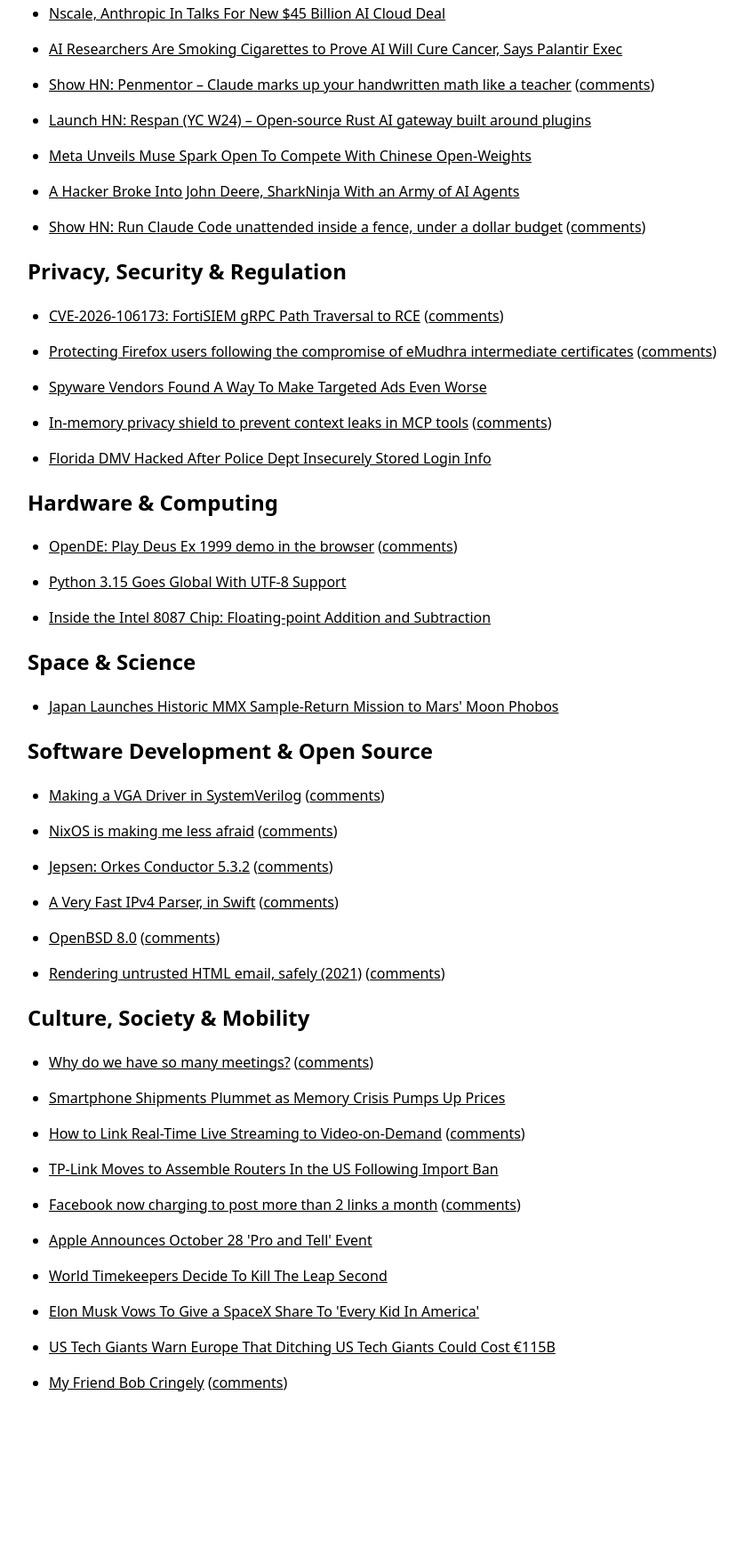
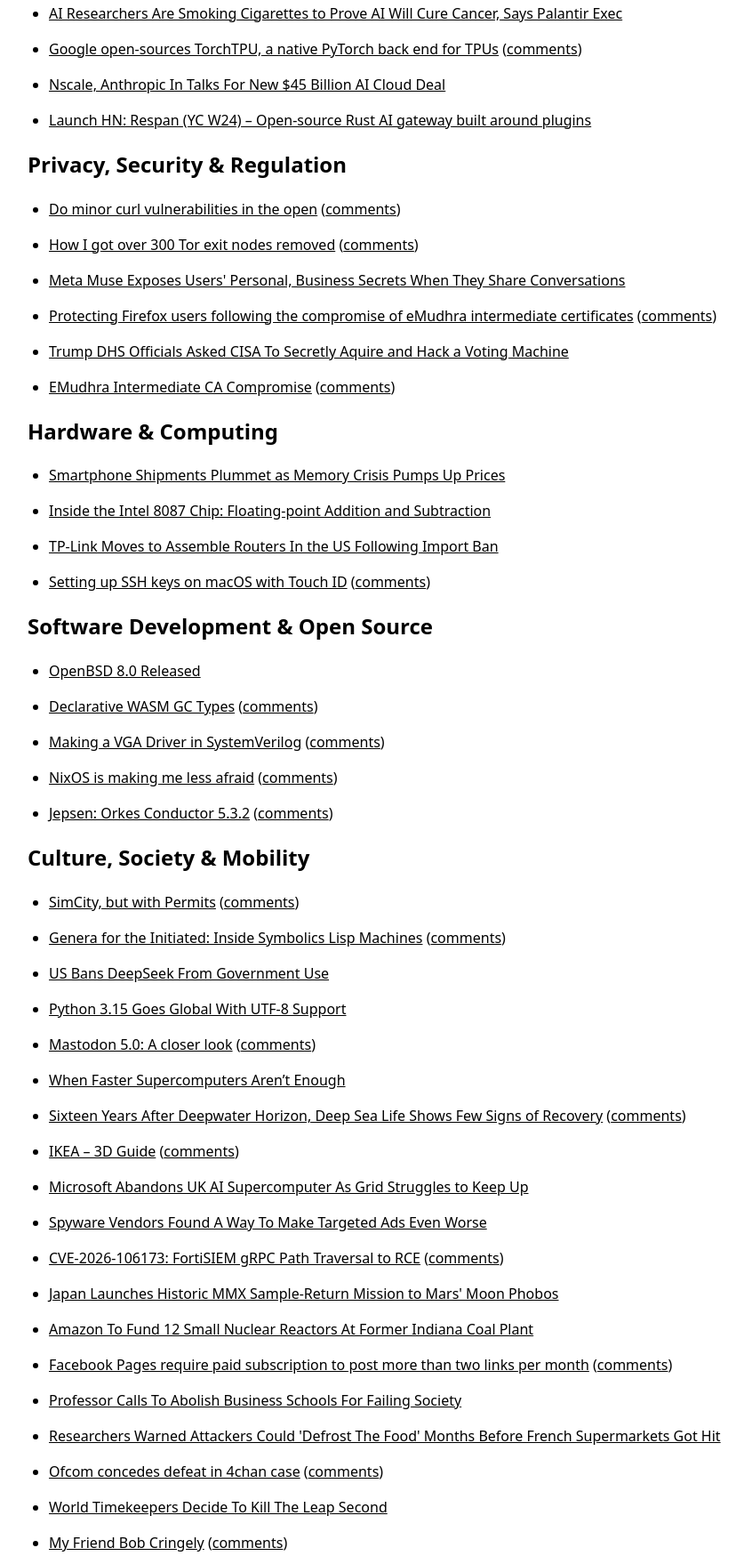
Before and after one commit to kherrick/news-summary, a website with bundled scripts: page index.html in a window 1280 px wide. Shown: the part 144-1893 px from the top of the page at 89% size, without its empty margins (209-1046 px from the left). Before the commit the page ends 1726 px from the top, so only its background shows below. Built offline with nearby package versions, Linux system fonts and the light colour scheme.

Commit message:
chore(news): update news summary [skip ci]

```diff
--- a/index.html
+++ b/index.html
@@ -90,14 +90,6 @@
       <li>
         <p>
           <a
-            href="https://slashdot.org/story/26/10/20/0536218/nscale-anthropic-in-talks-for-new-45-billion-ai-cloud-deal"
-            >Nscale, Anthropic In Talks For New $45 Billion AI Cloud Deal</a
-          >
-        </p>
-      </li>
-      <li>
-        <p>
-          <a
             href="https://soylentnews.org/article.pl?sid=26%2F10%2F19%2F0511219"
             >AI Researchers Are Smoking Cigarettes to Prove AI Will Cure Cancer,
             Says Palantir Exec</a
@@ -106,11 +98,18 @@
       </li>
       <li>
         <p>
-          <a href="https://github.com/AbdullahAlhariri/penmentor"
-            >Show HN: Penmentor – Claude marks up your handwritten math like a
-            teacher</a
+          <a href="https://github.com/google-pytorch/torch_tpu"
+            >Google open-sources TorchTPU, a native PyTorch back end for TPUs</a
           >
-          (<a href="https://news.ycombinator.com/item?id=50167604">comments</a>)
+          (<a href="https://news.ycombinator.com/item?id=50169053">comments</a>)
+        </p>
+      </li>
+      <li>
+        <p>
+          <a
+            href="https://slashdot.org/story/26/10/20/0536218/nscale-anthropic-in-talks-for-new-45-billion-ai-cloud-deal"
+            >Nscale, Anthropic In Talks For New $45 Billion AI Cloud Deal</a
+          >
         </p>
       </li>
       <li>
@@ -121,46 +120,39 @@
           >
         </p>
       </li>
-      <li>
-        <p>
-          <a
-            href="https://soylentnews.org/article.pl?sid=26%2F10%2F18%2F2138253"
-            >Meta Unveils Muse Spark Open To Compete With Chinese
-            Open-Weights</a
-          >
-        </p>
-      </li>
-      <li>
-        <p>
-          <a
-            href="https://it.slashdot.org/story/26/10/19/1746204/a-hacker-broke-into-john-deere-sharkninja-with-an-army-of-ai-agents"
-            >A Hacker Broke Into John Deere, SharkNinja With an Army of AI
-            Agents</a
-          >
-        </p>
-      </li>
-      <li>
-        <p>
-          <a href="https://github.com/metahumansworld/SIwithin"
-            >Show HN: Run Claude Code unattended inside a fence, under a dollar
-            budget</a
-          >
-          (<a href="https://news.ycombinator.com/item?id=50167456">comments</a>)
-        </p>
-      </li>
     </ul>
     <h2>Privacy, Security &amp; Regulation</h2>
     <ul>
       <li>
         <p>
           <a
-            href="https://horizon3.ai/attack-research/cve-2026-106173-deep-dive-fortisiem-grpc-path-traversal-file-write-rce/"
-            >CVE-2026-106173: FortiSIEM gRPC Path Traversal to RCE</a
+            href="https://daniel.haxx.se/blog/2026/10/20/do-minor-curl-vulnerabilities-in-the-open/"
+            >Do minor curl vulnerabilities in the open</a
           >
           (<a
-            href="https://lobste.rs/s/d0bbhd/cve_2026_106173_fortisiem_grpc_path"
+            href="https://lobste.rs/s/nryxzd/do_minor_curl_vulnerabilities_open"
             >comments</a
           >)
+        </p>
+      </li>
+      <li>
+        <p>
+          <a href="https://kaba.cx/posts/20261020_Tor/"
+            >How I got over 300 Tor exit nodes removed</a
+          >
+          (<a
+            href="https://lobste.rs/s/9h14un/how_i_got_over_300_tor_exit_nodes_removed"
+            >comments</a
+          >)
+        </p>
+      </li>
+      <li>
+        <p>
+          <a
+            href="https://yro.slashdot.org/story/26/10/20/1655247/meta-muse-exposes-users-personal-business-secrets-when-they-share-conversations"
+            >Meta Muse Exposes Users&#39; Personal, Business Secrets When They
+            Share Conversations</a
+          >
         </p>
       </li>
       <li>
@@ -179,26 +171,18 @@
       <li>
         <p>
           <a
-            href="https://soylentnews.org/article.pl?sid=26%2F10%2F18%2F2141251"
-            >Spyware Vendors Found A Way To Make Targeted Ads Even Worse</a
+            href="https://politics.slashdot.org/story/26/10/19/2055248/trump-dhs-officials-asked-cisa-to-secretly-aquire-and-hack-a-voting-machine"
+            >Trump DHS Officials Asked CISA To Secretly Aquire and Hack a Voting
+            Machine</a
           >
         </p>
       </li>
       <li>
         <p>
-          <a href="https://github.com/rohan-protocol/sdk"
-            >In-memory privacy shield to prevent context leaks in MCP tools</a
+          <a href="https://emudhra.we-have-a-problem.com/"
+            >EMudhra Intermediate CA Compromise</a
           >
-          (<a href="https://news.ycombinator.com/item?id=50167533">comments</a>)
-        </p>
-      </li>
-      <li>
-        <p>
-          <a
-            href="https://yro.slashdot.org/story/26/10/19/1726218/florida-dmv-hacked-after-police-dept-insecurely-stored-login-info"
-            >Florida DMV Hacked After Police Dept Insecurely Stored Login
-            Info</a
-          >
+          (<a href="https://news.ycombinator.com/item?id=50166579">comments</a>)
         </p>
       </li>
     </ul>
@@ -206,16 +190,9 @@
     <ul>
       <li>
         <p>
-          <a href="https://opende.netlify.app/"
-            >OpenDE: Play Deus Ex 1999 demo in the browser</a
-          >
-          (<a href="https://news.ycombinator.com/item?id=50168168">comments</a>)
-        </p>
-      </li>
-      <li>
-        <p>
-          <a href="https://soylentnews.org/article.pl?sid=26%2F10%2F19%2F054239"
-            >Python 3.15 Goes Global With UTF-8 Support</a
+          <a
+            href="https://soylentnews.org/article.pl?sid=26%2F10%2F19%2F0515251"
+            >Smartphone Shipments Plummet as Memory Crisis Pumps Up Prices</a
           >
         </p>
       </li>
@@ -228,19 +205,47 @@
           >
         </p>
       </li>
-    </ul>
-    <h2>Space &amp; Science</h2>
-    <ul>
       <li>
-        <a
-          href="https://science.slashdot.org/story/26/10/20/0522251/japan-launches-historic-mmx-sample-return-mission-to-mars-moon-phobos"
-          >Japan Launches Historic MMX Sample-Return Mission to Mars&#39; Moon
-          Phobos</a
-        >
+        <p>
+          <a
+            href="https://mobile.slashdot.org/story/26/10/19/211219/tp-link-moves-to-assemble-routers-in-the-us-following-import-ban"
+            >TP-Link Moves to Assemble Routers In the US Following Import Ban</a
+          >
+        </p>
+      </li>
+      <li>
+        <p>
+          <a
+            href="https://nmattia.com/posts/2026-10-19-setting-up-ssh-keys-touch-id/"
+            >Setting up SSH keys on macOS with Touch ID</a
+          >
+          (<a
+            href="https://lobste.rs/s/d7m5j1/setting_up_ssh_keys_on_macos_with_touch_id"
+            >comments</a
+          >)
+        </p>
       </li>
     </ul>
     <h2>Software Development &amp; Open Source</h2>
     <ul>
+      <li>
+        <p>
+          <a
+            href="https://tech.slashdot.org/story/26/10/20/171229/openbsd-80-released"
+            >OpenBSD 8.0 Released</a
+          >
+        </p>
+      </li>
+      <li>
+        <p>
+          <a href="https://blog.veritates.love/decl-wasm-types"
+            >Declarative WASM GC Types</a
+          >
+          (<a href="https://lobste.rs/s/72bkyt/declarative_wasm_gc_types"
+            >comments</a
+          >)
+        </p>
+      </li>
       <li>
         <p>
           <a href="https://lukaswerner.com/post/2026-10-20@bottom-up-vga"
@@ -271,21 +276,22 @@
           >)
         </p>
       </li>
+    </ul>
+    <h2>Culture, Society &amp; Mobility</h2>
+    <ul>
       <li>
         <p>
-          <a
-            href="https://blog.mahdibm.com/posts/a-very-fast-ipv4-parser-in-swift/"
-            >A Very Fast IPv4 Parser, in Swift</a
-          >
-          (<a href="https://lobste.rs/s/dl4h2a/very_fast_ipv4_parser_swift"
-            >comments</a
-          >)
+          <a href="https://permit.petercai.com/">SimCity, but with Permits</a>
+          (<a href="https://news.ycombinator.com/item?id=50170593">comments</a>)
         </p>
       </li>
       <li>
         <p>
-          <a href="https://www.openbsd.org/80.html">OpenBSD 8.0</a> (<a
-            href="https://lobste.rs/s/sqdhu7/openbsd_8_0"
+          <a href="https://www.youtube.com/watch?v=W2fGKjFoaOg"
+            >Genera for the Initiated: Inside Symbolics Lisp Machines</a
+          >
+          (<a
+            href="https://lobste.rs/s/staj2z/genera_for_initiated_inside_symbolics"
             >comments</a
           >)
         </p>
@@ -293,48 +299,98 @@
       <li>
         <p>
           <a
-            href="https://making.close.com/posts/rendering-untrusted-html-email-safely/"
-            >Rendering untrusted HTML email, safely (2021)</a
+            href="https://yro.slashdot.org/story/26/10/20/0546213/us-bans-deepseek-from-government-use"
+            >US Bans DeepSeek From Government Use</a
           >
-          (<a
-            href="https://lobste.rs/s/9ww9by/rendering_untrusted_html_email_safely"
+        </p>
+      </li>
+      <li>
+        <p>
+          <a href="https://soylentnews.org/article.pl?sid=26%2F10%2F19%2F054239"
+            >Python 3.15 Goes Global With UTF-8 Support</a
+          >
+        </p>
+      </li>
+      <li>
+        <p>
+          <a href="https://blog.joinmastodon.org/2026/10/5.0-a-closer-look/"
+            >Mastodon 5.0: A closer look</a
+          >
+          (<a href="https://lobste.rs/s/dlbufy/mastodon_5_0_closer_look"
             >comments</a
           >)
-        </p>
-      </li>
-    </ul>
-    <h2>Culture, Society &amp; Mobility</h2>
-    <ul>
-      <li>
-        <p>
-          <a href="https://www.nber.org/papers/w35706"
-            >Why do we have so many meetings?</a
-          >
-          (<a href="https://news.ycombinator.com/item?id=50167732">comments</a>)
         </p>
       </li>
       <li>
         <p>
           <a
-            href="https://soylentnews.org/article.pl?sid=26%2F10%2F19%2F0515251"
-            >Smartphone Shipments Plummet as Memory Crisis Pumps Up Prices</a
+            href="https://soylentnews.org/article.pl?sid=26%2F10%2F18%2F2146215"
+            >When Faster Supercomputers Aren’t Enough</a
           >
         </p>
       </li>
       <li>
         <p>
           <a
-            href="https://www.red5.net/blog/how-to-link-real-time-live-streaming-to-video-on-demand/"
-            >How to Link Real-Time Live Streaming to Video-on-Demand</a
+            href="https://e360.yale.edu/digest/deepwater-horizon-deep-sea-recovery"
+            >Sixteen Years After Deepwater Horizon, Deep Sea Life Shows Few
+            Signs of Recovery</a
           >
-          (<a href="https://news.ycombinator.com/item?id=50167560">comments</a>)
+          (<a href="https://news.ycombinator.com/item?id=50168357">comments</a>)
+        </p>
+      </li>
+      <li>
+        <p>
+          <a href="https://sael.net/flatpack/">IKEA – 3D Guide</a> (<a
+            href="https://news.ycombinator.com/item?id=50168096"
+            >comments</a
+          >)
         </p>
       </li>
       <li>
         <p>
           <a
-            href="https://mobile.slashdot.org/story/26/10/19/211219/tp-link-moves-to-assemble-routers-in-the-us-following-import-ban"
-            >TP-Link Moves to Assemble Routers In the US Following Import Ban</a
+            href="https://hardware.slashdot.org/story/26/10/20/0529215/microsoft-abandons-uk-ai-supercomputer-as-grid-struggles-to-keep-up"
+            >Microsoft Abandons UK AI Supercomputer As Grid Struggles to Keep
+            Up</a
+          >
+        </p>
+      </li>
+      <li>
+        <p>
+          <a
+            href="https://soylentnews.org/article.pl?sid=26%2F10%2F18%2F2141251"
+            >Spyware Vendors Found A Way To Make Targeted Ads Even Worse</a
+          >
+        </p>
+      </li>
+      <li>
+        <p>
+          <a
+            href="https://horizon3.ai/attack-research/cve-2026-106173-deep-dive-fortisiem-grpc-path-traversal-file-write-rce/"
+            >CVE-2026-106173: FortiSIEM gRPC Path Traversal to RCE</a
+          >
+          (<a
+            href="https://lobste.rs/s/d0bbhd/cve_2026_106173_fortisiem_grpc_path"
+            >comments</a
+          >)
+        </p>
+      </li>
+      <li>
+        <p>
+          <a
+            href="https://science.slashdot.org/story/26/10/20/0522251/japan-launches-historic-mmx-sample-return-mission-to-mars-moon-phobos"
+            >Japan Launches Historic MMX Sample-Return Mission to Mars&#39; Moon
+            Phobos</a
+          >
+        </p>
+      </li>
+      <li>
+        <p>
+          <a
+            href="https://hardware.slashdot.org/story/26/10/19/2133234/amazon-to-fund-12-small-nuclear-reactors-at-former-indiana-coal-plant"
+            >Amazon To Fund 12 Small Nuclear Reactors At Former Indiana Coal
+            Plant</a
           >
         </p>
       </li>
@@ -342,7 +398,8 @@
         <p>
           <a
             href="https://mastodon.gamedev.place/@AshleyGullen/117473851565913919"
-            >Facebook now charging to post more than 2 links a month</a
+            >Facebook Pages require paid subscription to post more than two
+            links per month</a
           >
           (<a href="https://news.ycombinator.com/item?id=50167536">comments</a>)
         </p>
@@ -350,9 +407,26 @@
       <li>
         <p>
           <a
-            href="https://hardware.slashdot.org/story/26/10/19/1737252/apple-announces-october-28-pro-and-tell-event"
-            >Apple Announces October 28 &#39;Pro and Tell&#39; Event</a
+            href="https://news.slashdot.org/story/26/10/19/2126207/professor-calls-to-abolish-business-schools-for-failing-society"
+            >Professor Calls To Abolish Business Schools For Failing Society</a
           >
+        </p>
+      </li>
+      <li>
+        <p>
+          <a
+            href="https://soylentnews.org/article.pl?sid=26%2F10%2F17%2F2256240"
+            >Researchers Warned Attackers Could &#39;Defrost The Food&#39;
+            Months Before French Supermarkets Got Hit</a
+          >
+        </p>
+      </li>
+      <li>
+        <p>
+          <a href="https://prestonbyrne.com/2026/10/20/ofcom-concedes-defeat/"
+            >Ofcom concedes defeat in 4chan case</a
+          >
+          (<a href="https://news.ycombinator.com/item?id=50167028">comments</a>)
         </p>
       </li>
       <li>
@@ -364,11 +438,8 @@
       </li>
       <li>
         <p>
-          <a
-            href="https://news.slashdot.org/story/26/10/19/1721258/elon-musk-vows-to-give-a-spacex-share-to-every-kid-in-america"
-            >Elon Musk Vows To Give a SpaceX Share To &#39;Every Kid In
-            America&#39;</a
-          >
+          <a href="https://tyma.com/my-cringe-story/">My Friend Bob Cringely</a>
+          (<a href="https://news.ycombinator.com/item?id=50166794">comments</a>)
         </p>
       </li>
       <li>
@@ -379,10 +450,57 @@
           >
         </p>
       </li>
+    </ul>
+    <h2>More Highlights</h2>
+    <ul>
       <li>
         <p>
-          <a href="https://tyma.com/my-cringe-story/">My Friend Bob Cringely</a>
-          (<a href="https://news.ycombinator.com/item?id=50166794">comments</a>)
+          <a
+            href="https://yro.slashdot.org/story/26/10/20/1740207/dhs-lied-about-why-it-wanted-to-search-activists-grapheneos-phone"
+            >DHS Lied About Why It Wanted To Search Activist&#39;s GrapheneOS
+            Phone</a
+          >
+        </p>
+      </li>
+      <li>
+        <p>
+          <a
+            href="https://soylentnews.org/article.pl?sid=26%2F10%2F19%2F0525221"
+            >Rocket Lab Announces Another Delay for its Medium-Lift Neutron
+            Rocket</a
+          >
+        </p>
+      </li>
+      <li>
+        <p>
+          <a
+            href="https://www.anthropic.com/research/claude-scorpion-toxin-binder-design"
+            >Claude designed protein binders against scorpion neurotoxins</a
+          >
+          (<a href="https://news.ycombinator.com/item?id=50170021">comments</a>)
+        </p>
+      </li>
+      <li>
+        <p>
+          <a href="https://stevekrouse.com/ends">What shall I teach my son?</a>
+          (<a href="https://news.ycombinator.com/item?id=50169707">comments</a>)
+        </p>
+      </li>
+      <li>
+        <p>
+          <a href="https://mistral.ai/news/voxtral-3/">Voxtral 3</a> (<a
+            href="https://news.ycombinator.com/item?id=50168396"
+            >comments</a
+          >)
+        </p>
+      </li>
+      <li>
+        <p>
+          <a
+            href="https://soylentnews.org/article.pl?sid=26%2F10%2F18%2F2138253"
+            >Meta Unveils Muse Spark Open To Compete With Chinese
+            Open-Weights</a
+          >
         </p>
       </li>
     </ul>
```
Also changed, not shown: README.md.
